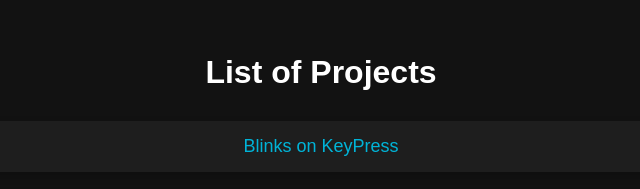
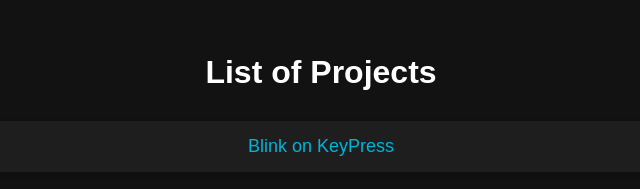
Before and after one commit to Ashishk811/JavaScript-Projects, a plain HTML site: page index.html in a window 1280 px wide. Shown: the part 197-386 px from the top of the page, 319-959 px from the left. Drawn offline with Linux system fonts and the light colour scheme.

Commit message:
Update index.html

```diff
--- a/index.html
+++ b/index.html
@@ -11,7 +11,7 @@
         <p>List of Projects</p>
         <div class="project-list">
             <div class="project-card">
-                <a href="Blink on KeyPress/index.html">Blinks on KeyPress</a>
+                <a href="Blinks on KeyPress/index.html">Blink on KeyPress</a>
             </div>
 
             <div class="project-card">
```
